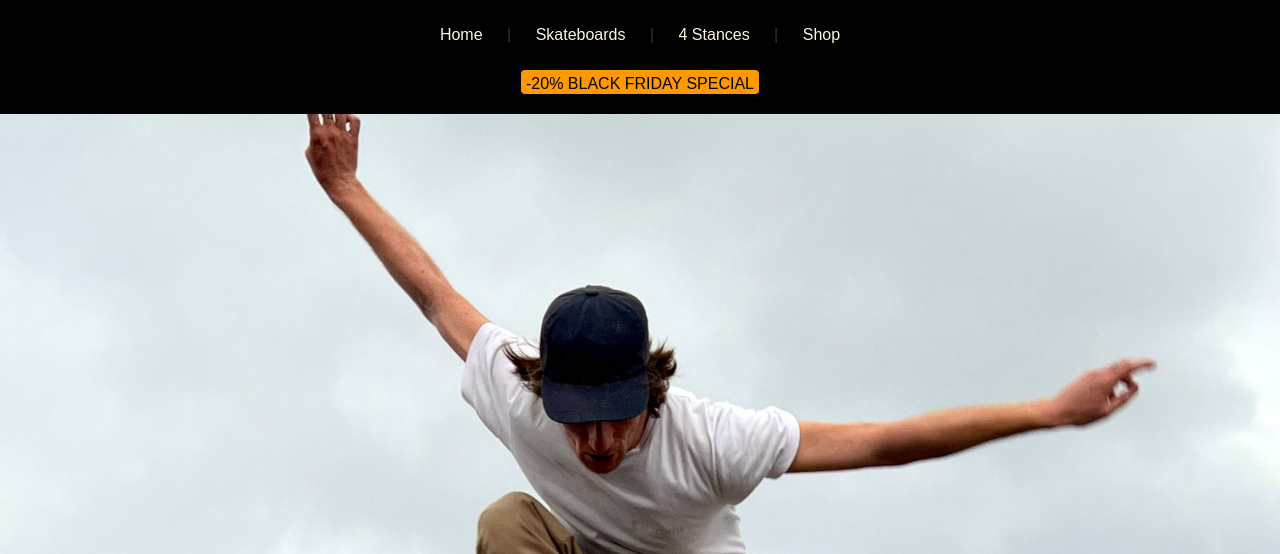
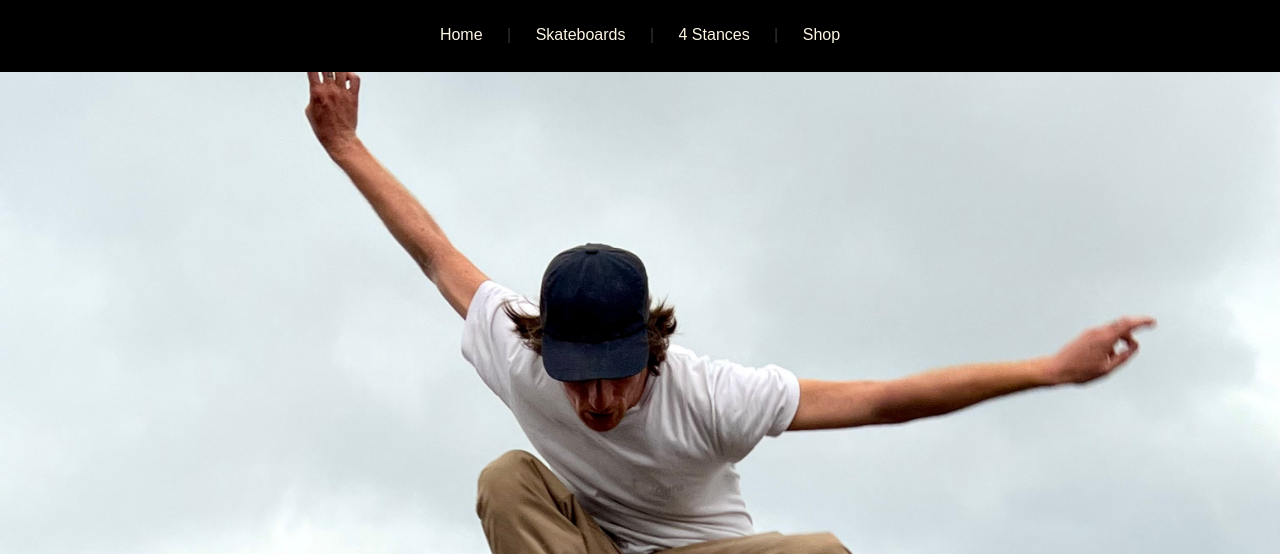
Before and after one commit to belowskateboards/belowskateboards.github.io, a plain HTML site: page index.html in a window 1280 px wide. Shown: the part 246-800 px from the top of the page. Drawn offline with Linux system fonts and the light colour scheme.

Commit message:
Remove black friday deal

```diff
--- a/index.html
+++ b/index.html
@@ -26,8 +26,6 @@
                     <a href="https://www.4stances.com" target="_blank">4 Stances</a> |
                     <a href="https://olivia-berger-art.jimdosite.com/below-skateboards" target="_blank">Shop</a>
                 </div>
-                    <br />
-                    <a href="#skateboards" class="product-badge">-20% BLACK FRIDAY SPECIAL</a>
             </div>
         </div>
         <div id="content">
@@ -63,7 +61,7 @@
                         <div class="product-details">
                             <div class="product-text">
                                 <span class="product-title">The Boat</span><br />
-                                <span class="product-price"><b style="font-size: 1.5em">&euro;44</b> <s style="color: #999">&euro;55</s> <span class="product-badge">-20% BLACK FRIDAY SPECIAL</span></span>
+                                <span class="product-price">&euro;55</span>
                             </div>
                             <div class="product-buy">
                                 <div class="centered">
@@ -79,7 +77,7 @@
                         <div class="product-details">
                             <div class="product-text">
                                 <span class="product-title">The Ram</span><br />
-                                <span class="product-price"><b style="font-size: 1.5em">&euro;44</b> <s style="color: #999">&euro;55</s> <span class="product-badge">-20% BLACK FRIDAY SPECIAL</span></span>
+                                <span class="product-price">&euro;55</span>
                             </div>
                             <div class="product-buy">
                                 <div class="centered">
```
